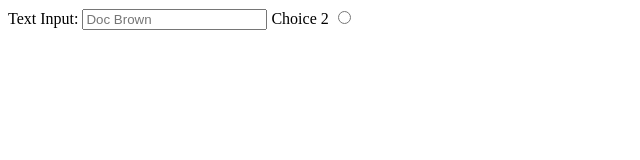
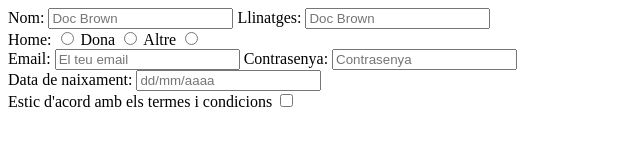
Before and after one commit to JavierFrontera/introducci--html, a plain HTML site: page registre.html in a window 1280 px wide. Shown: the whole page, without its empty margins (0-640 px from the left). Drawn offline with Linux system fonts and the light colour scheme.

Commit message:
registre

```diff
--- a/registre.html
+++ b/registre.html
@@ -8,11 +8,35 @@
 </head>
 <body>
     <form action="/my-form-submitting-page"
-    <div label for="name">Text Input:</label>
+    <div label for="name">Nom:</label>
+        <input type="text" id="name" placeholder="Doc Brown">
+        <label for="name">Llinatges:</label>
         <input type="text" id="name" placeholder="Doc Brown">
     </div>
-    <label for="radio-choice-2">Choice 2</label>
-    <input name="option" type="radio" id="radio-choice-1"
-
+    <div>
+        <label for="select-choice">Home:</label>
+        <input name="option" type="radio" id="radio-choice-1"
+    value="choice-2" />
+        <label for="select-choice">Dona</label>
+        <input name="option" type="radio" id="radio-choice-2"
+    value="choice-3" />
+        <label for="select-choice">Altre</label>
+       <input name="option" type="radio" id="radio-choice-2"
+    value="choice-3" />
+    </div>
+    <div>
+        <label for="email">Email:</label>
+        <input type="text" id="email" placeholder="El teu email">
+        <label for="Contrasenya">Contrasenya:</label>
+        <input type="text" id="contrasenya" placeholder="Contrasenya">
+    </div>
+    <div>
+        <label for="Data de naixament">Data de naixament:</label>
+        <input type="text" id="Data de naixament" placeholder="dd/mm/aaaa">
+        <div>
+            <label for="Estic d'acord">Estic d'acord amb els termes i condicions</label>
+        <input name="option" type="checkbox">
+        </div>
+    </div>
 </body>
 </html>
```
